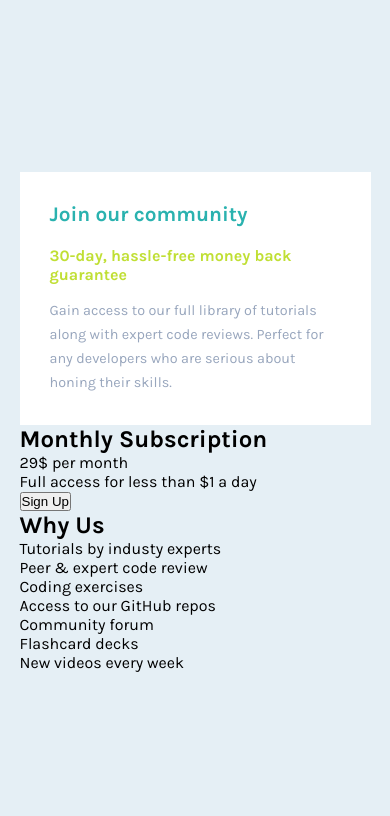
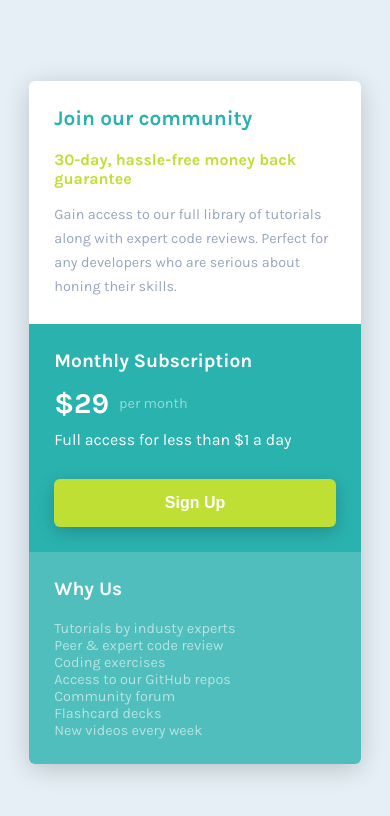
Before and after one commit to stetu281/single-price-component, a plain HTML site: page index.html in a window 390 px wide. Drawn offline with Linux system fonts and the light colour scheme.

Commit message:
Mobile style finish

```diff
--- a/index.html
+++ b/index.html
@@ -21,13 +21,13 @@
                     honing their skills.
                 </p>
             </div>
-            <div class="subscription-section">
+            <div class="subscription-section green">
                 <h2>Monthly Subscription</h2>
-                <p><span class="price">29$</span> per month</p>
-                <p>Full access for less than $1 a day</p>
-                <button>Sign Up</button>
+                <div class="price"><span class="price-number">$29</span><span class="price-text">per month</span></div>
+                <p class="access">Full access for less than $1 a day</p>
+                <button class="sign-up">Sign Up</button>
             </div>
-            <div class="why-section">
+            <div class="why-section green">
                 <h2>Why Us</h2>
                 <ul>
                     <li>Tutorials by industy experts</li>
--- a/style.css
+++ b/style.css
@@ -20,14 +20,17 @@ main {
 }
 
 .component-container {
-    width: 90%;
+    width: 85%;
     display: flex;
     flex-direction: column;
+    border-radius: 6px;
+    overflow: hidden;
+    box-shadow: 0px 5px 27px -1px rgba(0,0,0,0.2);
 }
 
 .join-section {
     background-color: white;
-    padding: 30px;
+    padding: 25px;
 }
 
 .join-section h1 {
@@ -47,3 +50,63 @@ main {
     line-height: 1.5rem;
     margin-top: 15px;
 }
+
+.green {
+    background-color: hsl(179, 62%, 43%);
+    padding: 25px;
+    color: white;
+}
+
+.green h2 {
+    font-size: 1.2rem;
+}
+
+.price {
+    display: flex;
+    align-items: center;
+}
+
+.price {
+    margin-top: 15px;
+}
+
+.price-number {
+    font-size: 1.8rem;
+    font-weight: 700;
+    padding-right: 10px;
+}
+
+.price-text {
+    font-size: 0.9rem;
+    opacity: .5;
+}
+
+.access {
+    margin-top: 10px;
+}
+
+.sign-up {
+    width: 100%;
+    margin-top: 30px;
+    background-color:hsl(71, 73%, 54%);
+    border: none;
+    color: white;
+    padding: 15px 0;
+    font-weight: 700;
+    font-size: 1rem;
+    border-radius: 6px;
+    box-shadow: 0px 5px 17px 0px rgba(0, 0, 0, 0.2);
+}
+
+.why-section {
+    opacity: 0.8;
+}
+
+.why-section ul {
+    margin-top: 20px;
+}
+
+.why-section li {
+    font-size: 0.9rem;
+    opacity: .6;
+}
```
